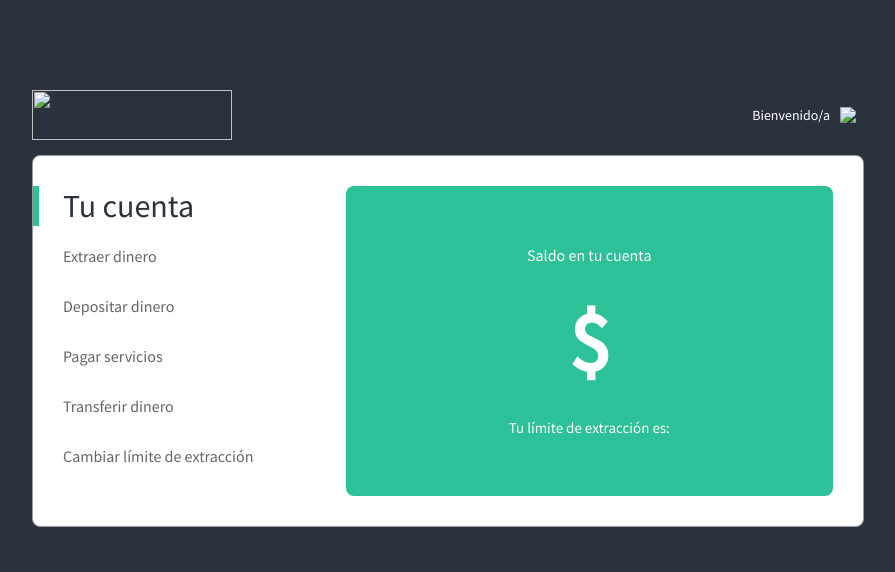
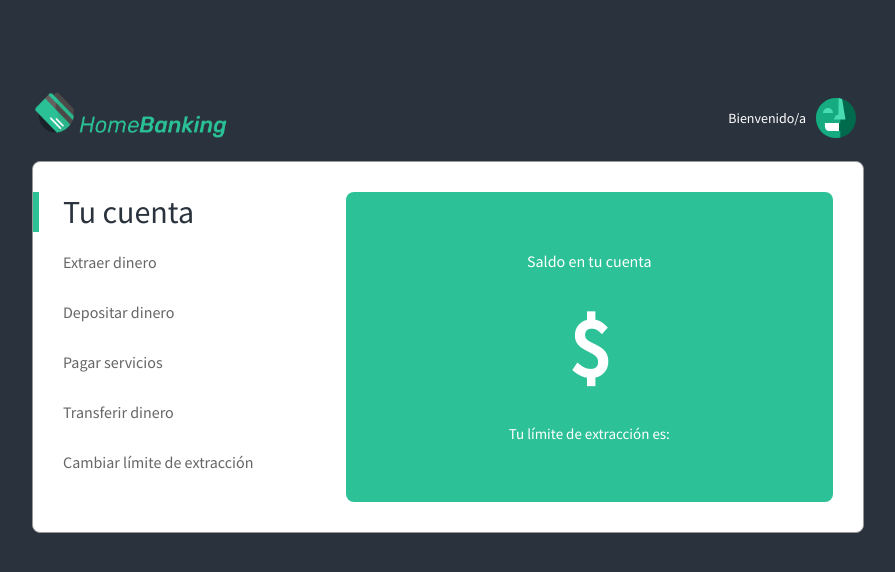
Before and after one commit to marcosgabrielrojas/Proyecto-Home-Banking, a plain HTML site: page Home Banking/web/index.html in a window 1280 px wide. Shown: the whole page, without its empty margins (192-1087 px from the left). Drawn offline with Linux system fonts and the light colour scheme.

Commit message:
Imagenes Agregados

```diff
--- a/Home Banking/web/index.html
+++ b/Home Banking/web/index.html
@@ -14,10 +14,10 @@ and open the template in the editor.
     </head>
     <body>
         <header class="header">
-            <img class="logo" src="logo.png"/>
+            <img class="logo" src="img/logo.png"/>
             <div class="align-left">
                 <span id="nombre">Bienvenido/a</span>
-                <img class="avatar" src="avatar.svg"/>
+                <img class="avatar" src="img/avatar.svg"/>
             </div>
         </header>
         <main  class="white-container">
```
Also changed, not shown: Home Banking/web/img/avatar.svg (added), Home Banking/web/img/logo.png (added).
